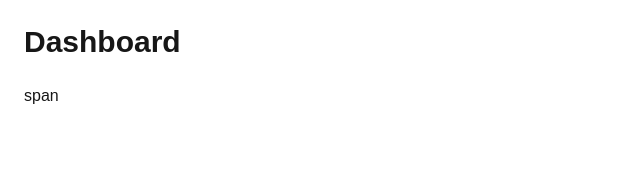
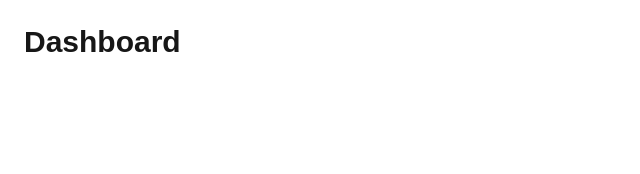
Before and after one commit to MHammad-374/Crypto-Insight, a Next.js app in the folder crypto-insight/: page /dashboard in a window 1280 px wide. Shown: the top 174 px of the page, without its empty margins (0-640 px from the left). Built offline with nearby package versions, Linux system fonts and the light colour scheme.

Commit message:
updated project in main

```diff
--- a/crypto-insight/app/dashboard/page.tsx
+++ b/crypto-insight/app/dashboard/page.tsx
@@ -2,7 +2,7 @@ export default function DashboardPage() {
   return (
     <div className="container mx-auto p-6">
       <h1 className="text-3xl font-bold mb-6">Dashboard</h1>
-      <p>span</p>
+
       {/* Add dashboard components here */}
     </div>
   );
```
